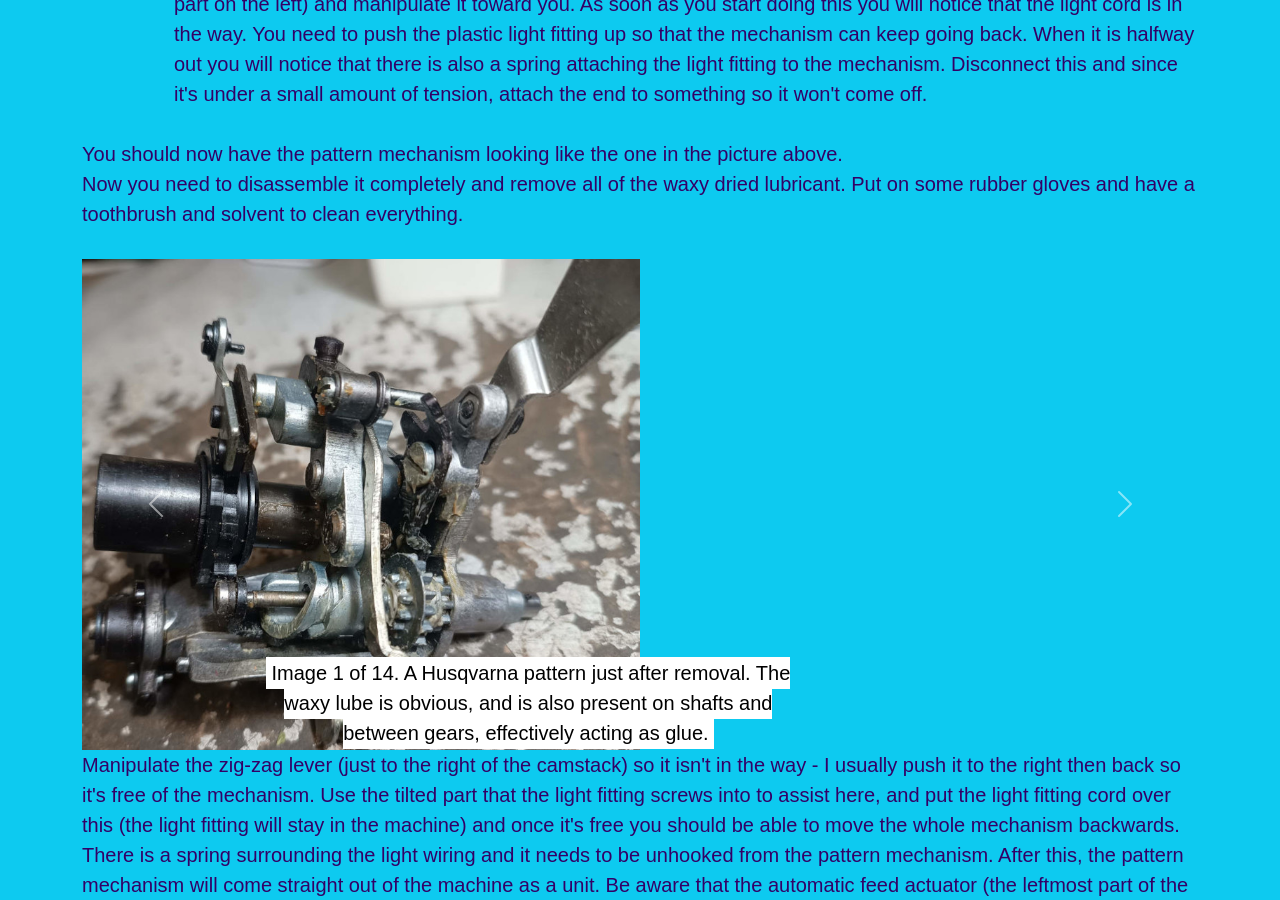
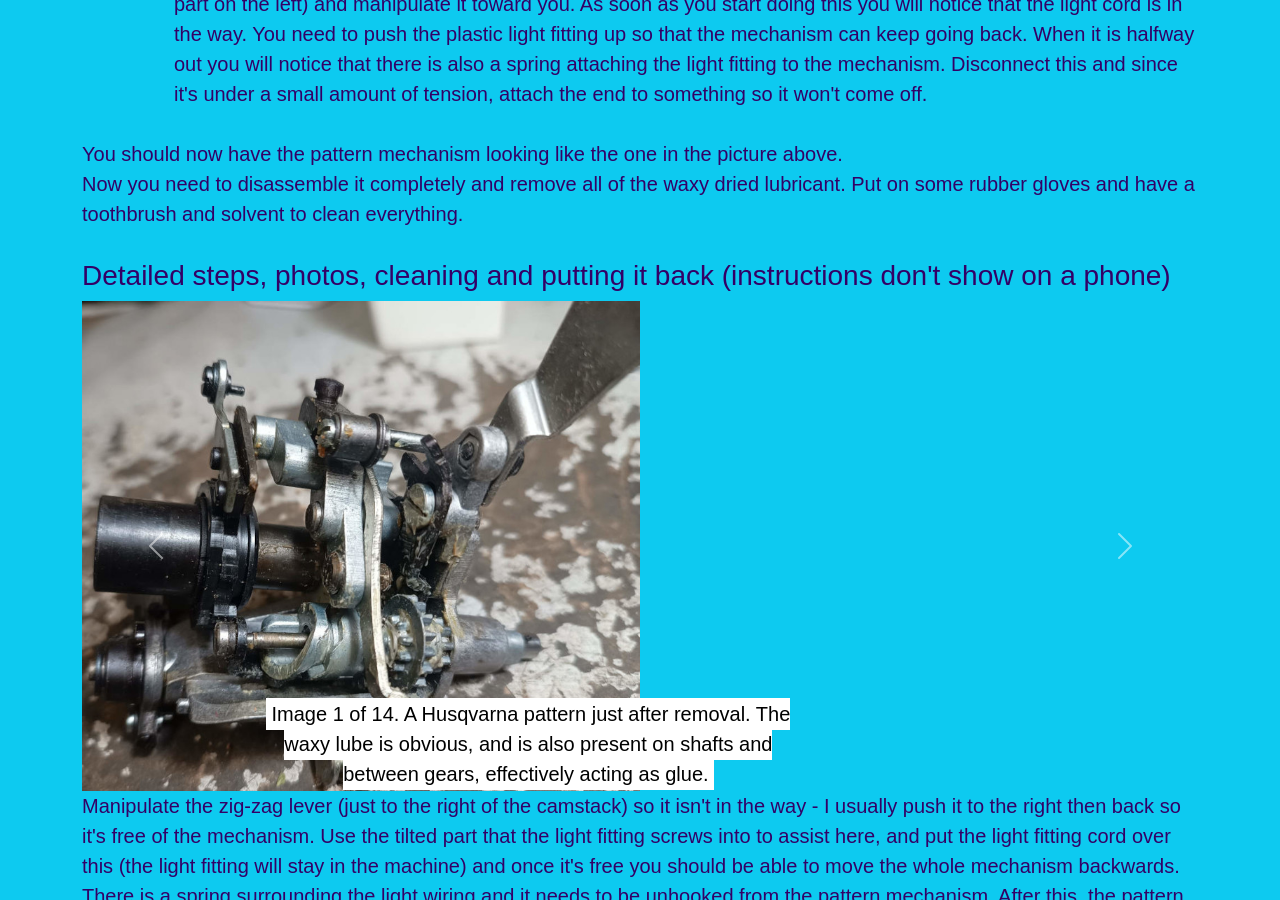
Before and after one commit to manicmike66/mikeandthemechanicals, a Jekyll site: the page built from husqvarna-rebuild.markdown, in a window 1280 px wide and 900 px high, scrolled down 2618 px. Built offline with Jekyll 4.4.1, drawn with Linux system fonts in a browser that asks for light colours; nearby versions of some CDN libraries.

Commit message:
Added a warning for phone users that text on carousel won't show

```diff
--- a/husqvarna-rebuild.markdown
+++ b/husqvarna-rebuild.markdown
@@ -63,6 +63,7 @@ Here are the steps to remove the pattern mechanism:<br/>
 You should now have the pattern mechanism looking like the one in the picture above.<br/>
 Now you need to disassemble it completely and remove all of the waxy dried lubricant. Put on some rubber gloves and have a toothbrush and solvent to clean everything.
 </p>
+<h3>Detailed steps, photos, cleaning and putting it back (instructions don't show on a phone)</h3>
 </div><!-- end col-12 -->
 <div id="carouselrebuild" class="carousel slide">
 <div class="carousel-inner">
```
